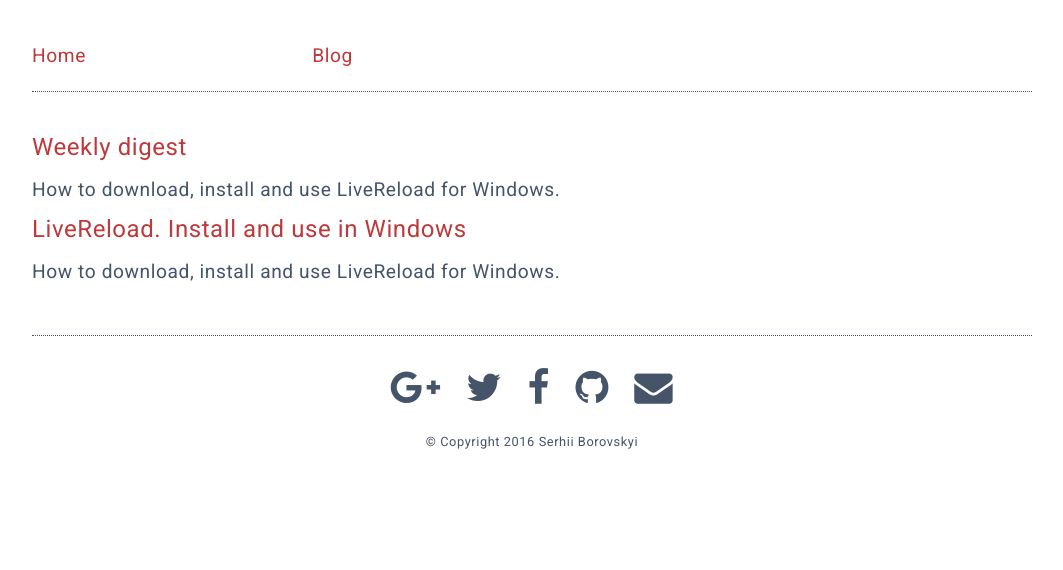
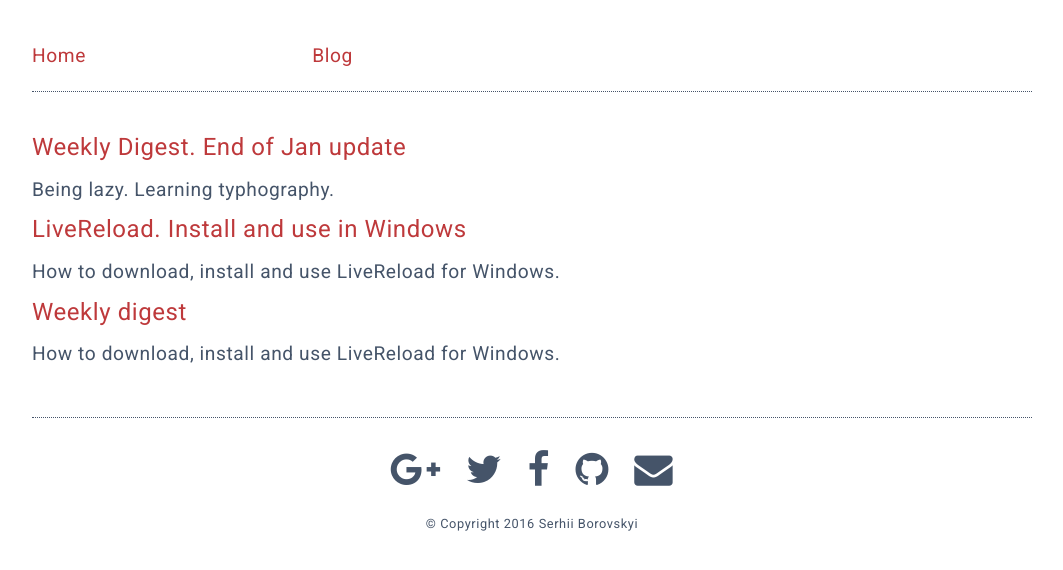
Before and after one commit to serhiicss/serhiicss.github.io, a Jekyll site: the page built from blog.html, in a window 1280 px wide. Shown: the top 570 px of the page, without its empty margins (108-1171 px from the left). Built offline with Jekyll 4.4.1, drawn with Linux system fonts in a browser that asks for light colours; nearby versions of some CDN libraries; some of the changed lines change nothing that is shown.

Commit message:
New digest

```diff
--- /dev/null
+++ b/_posts/2016-02-02-update.html
@@ -0,0 +1,27 @@
+---
+layout: post
+title:  "Weekly Digest. End of Jan update"
+meta: Being lazy. Learning typhography.
+date: 2015-02-02
+categories: digest
+---
+
+<p><strong>End of Jan…</strong> I am being lazy this month. Not much I have done. I am struggling to come up with a clean project template and I am now stuck on typography.</p>
+<p>I read <a href="https://ia.net/know-how/responsive-typography-the-basics">Responsive Typography: The Basics</a></p>
+<p>and learnt:</p>
+<ul>
+<li>Serif typeface can be used for web if it is above 12px in size.</li>
+<li>To hold a well-printed book at a comfortable reading distance while looking at your website to compare.</li>
+</ul>
+<p>I read <a href="http://alistapart.com/article/more-meaningful-typography">http://alistapart.com/article/more-meaningful-typography</a></p>
+  <ul>
+<li> And learnt that each project requires custom typography and there is no really a golden rule for all the projects.</li>
+<li>This is something to keep in mind though <a href="http://www.modularscale.com/">http://www.modularscale.com/</a></li>
+<li>Use the 1:1.618 golden section as a rule of thumb</li>
+</ul>
+<p>I am beginning to understand what Gulp and Grunt are for. Will learn to use these tools soon.</p>
+<br>
+<h2>I am watching</h2>
+<a href="https://www.youtube.com/watch?v=WWwBQQOGllo">Atom Editor Tutorials</a>
+<br>
+<a href="https://www.youtube.com/watch?v=1h9_cB9mPT8">GitHub for Noobs</a>
--- a/blog.html
+++ b/blog.html
@@ -3,7 +3,7 @@
 ---
 
 <ul>
-  {% for post in site.posts limit:5 %}
+  {% for post in site.posts reversed limit:5 %}
   <li>
     <a class="post-title" href="{{ post.url }}">{{ post.title }}</a>
     <p>{{ post.meta }}</p>
```
Also changed, not shown: _posts/2015-12-22-livereload.html (renamed from _posts/2015-12-22-livereload.markdown), _posts/2016-01-11-weekly-digest.html (renamed from _posts/2016-01-11-weekly-digest.markdown).
